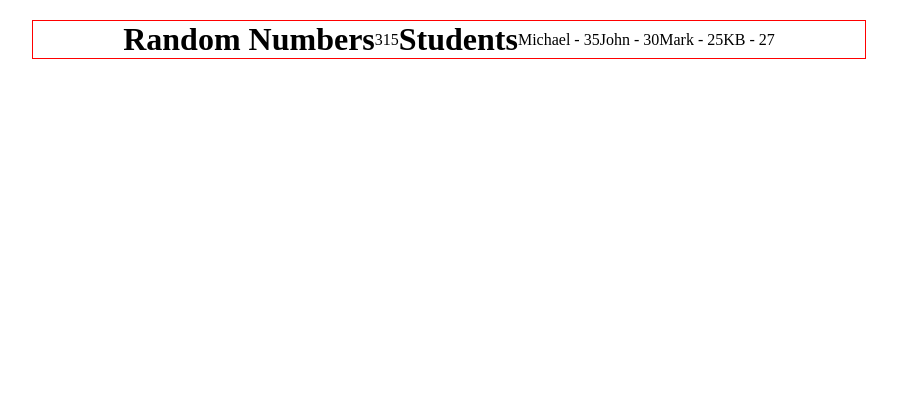
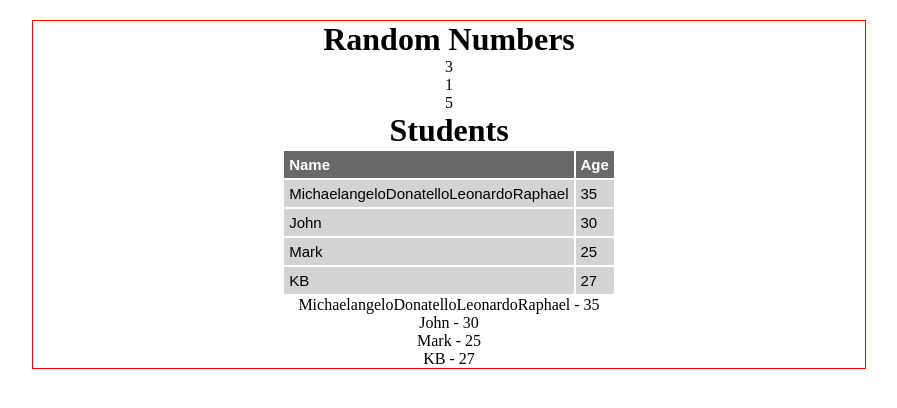
Before and after one commit to jonnyfriendlychicago/PY_Flask_TableAssignment, a Flask app: page / in a window 1280 px wide. Shown: the part 100-508 px from the top of the page, without its empty margins (191-1088 px from the left). Run offline with Flask 2, Linux system fonts and the light colour scheme.

Commit message:
firstWorkingDraft

```diff
--- a/server.py
+++ b/server.py
@@ -11,13 +11,16 @@ app = Flask(__name__)    # Create a new instance of the Flask class called "app"
 @app.route('/')
 def render_lists():
     # Soon enough, we'll get data from a database, but for now, we're hard coding data
-    student_info = [
-        {'name' : 'Michael', 'age' : 35},
+
+    randomNumbers = [3,1,5]
+
+    StudentInfoList = [
+        {'name' : 'MichaelangeloDonatelloLeonardoRaphael', 'age' : 35},
         {'name' : 'John', 'age' : 30 },
         {'name' : 'Mark', 'age' : 25},
         {'name' : 'KB', 'age' : 27}
     ]
-    return render_template("index.html", random_numbers = [3,1,5], students = student_info)
+    return render_template("index.html", displayRandomNumbers = randomNumbers, displayStudentInfoList = StudentInfoList)
 
 
 
--- a/static/style.css
+++ b/static/style.css
@@ -29,7 +29,7 @@ body {
 
 .row001 {
     display: flex;
-    justify-content: center;
+    flex-direction: column;
     align-items: center;
 }
 
@@ -117,3 +117,26 @@ body {
     background-color: lightcoral;
     padding: 5px;
 }
+
+.studentTbl {
+    table-layout: auto;
+}
+.studentTblHdr, .studentTblData {
+    font-size: 15px;
+    font-family: Arial, Verdana, sans-serif;
+
+    padding: 5px;
+    text-align: left;
+}
+
+.studentTblHdr {
+    font-weight: bolder;
+    background-color: dimgray;
+    color: white;
+    width: 25px;
+}
+
+.studentTblData {
+    background-color: lightgray;
+    color: black;
+}
--- a/templates/index.html
+++ b/templates/index.html
@@ -16,15 +16,32 @@
 
         <div class="row001">
             <h1>Random Numbers</h1>
-            {% for number in random_numbers %}
+            {% for number in displayRandomNumbers %}
                 <p>{{ number }}</p>
             {% endfor %}
             <h1>Students</h1>
-            {% for student in students %}
-                <p>{{ student['name'] }} - {{ student['age'] }}</p>
+                <table class="studentTbl">
+                    <tr>
+                        <th class="studentTblHdr">Name</th>
+                        <th class="studentTblHdr">Age</th>
+                    </tr>
+                    {% for s in displayStudentInfoList %}
+                    <tr>
+                        <td class="studentTblData">{{s['name']}}</td>
+                        <td class="studentTblData">{{s['age']}}</td>
+                    </tr>
+                    {% endfor %}
+                </table>
+
+
+
+
+        </div>
+        <div class="row001">
+            {% for s in displayStudentInfoList %}
+                <p>{{ s['name'] }} - {{ s['age'] }}</p>
             {% endfor %}
         </div>
-
     </div>
 </body>
 </html>
```
